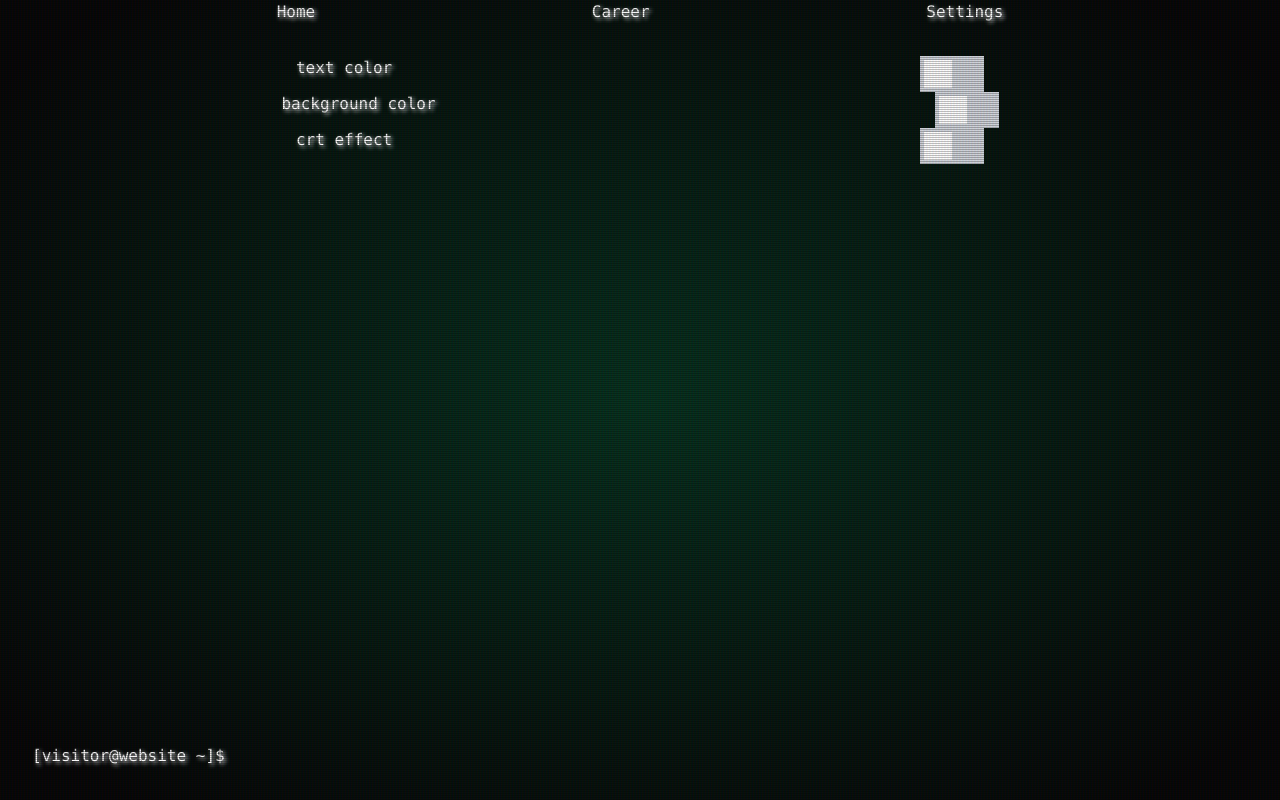
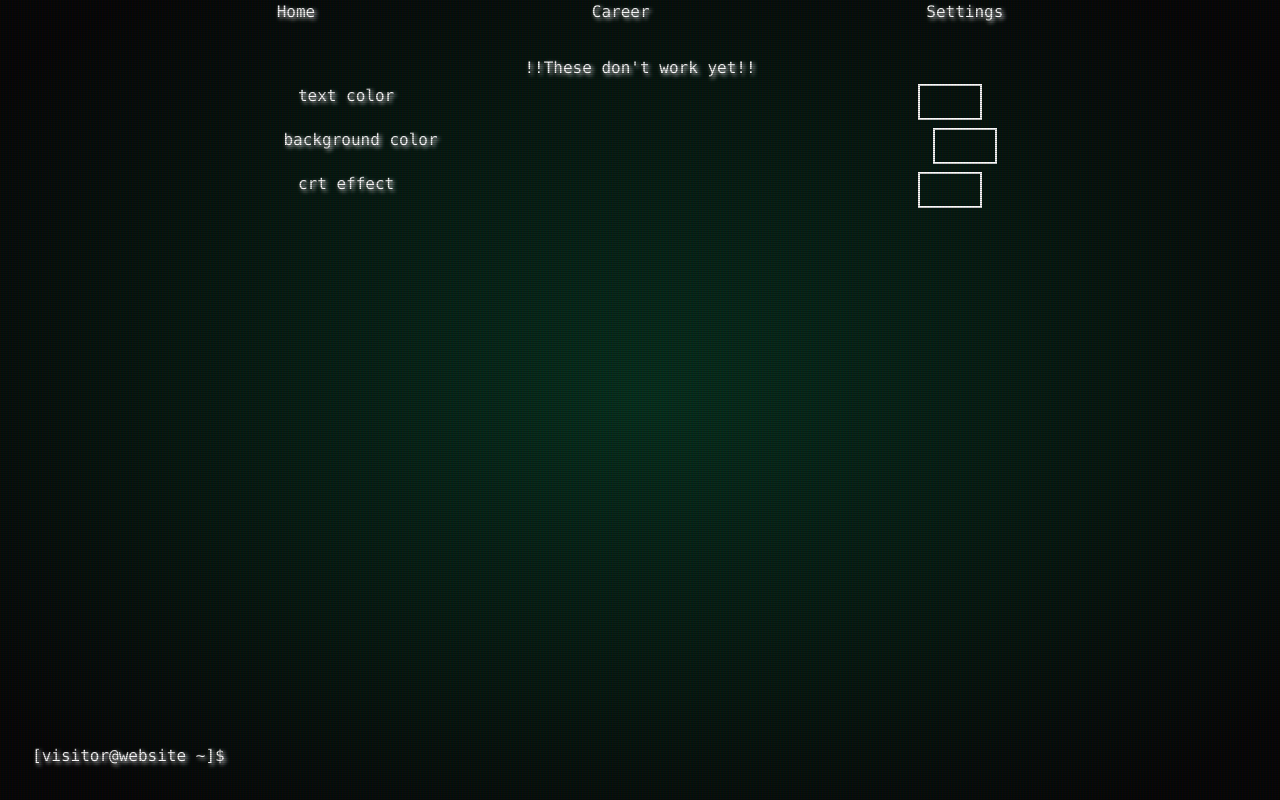
Before and after one commit to tumrin/personalWebsiteV3, a SvelteKit app: page /settings in a window 1280 px wide. Built offline with nearby package versions, Linux system fonts and the light colour scheme.

Commit message:
style toggle

```diff
--- a/src/routes/settings/+page.svelte
+++ b/src/routes/settings/+page.svelte
@@ -4,15 +4,17 @@
 
 <div class="flex flex-grow flex-col">
 	<div class="flex justify-evenly flex-col">
-		<div class="flex flex-row justify-around">
+		<div class="flex justify-center">!!These don't work yet!!</div>
+
+		<div class="flex flex-row justify-around m-1">
 			<p>text color</p>
 			<Toggle />
 		</div>
-		<div class="flex flex-row justify-around">
+		<div class="flex flex-row justify-around m-1">
 			<p>background color</p>
 			<Toggle />
 		</div>
-		<div class="flex flex-row justify-around">
+		<div class="flex flex-row justify-around m-1">
 			<p>crt effect</p>
 			<Toggle />
 		</div>
--- a/src/routes/settings/toggle.svelte
+++ b/src/routes/settings/toggle.svelte
@@ -4,8 +4,7 @@
 	<label class="relative inline-block w-16 h-9">
 		<input type="checkbox" class="peer opacity-0 w-0 h-0" />
 		<span
-			class="absolute cursor-pointer top-0 left-0 right-0 bottom-0 bg-gray-300 duration-300 before:content-[''] before:absolute before:w-7 before:h-7 before:bottom-1 before:left-1
-            before:bg-white before:duration-300 peer-checked:before:translate-x-7 peer-checked:bg-blue-500"
+			class="absolute cursor-pointer top-0 left-0 right-0 bottom-0 bg-transparent border-solid border-2 border-white peer-checked:bg-white"
 		/>
 	</label>
 </div>
```
Also changed, not shown: 1 other file (tests, documents, lock files or other folders).
